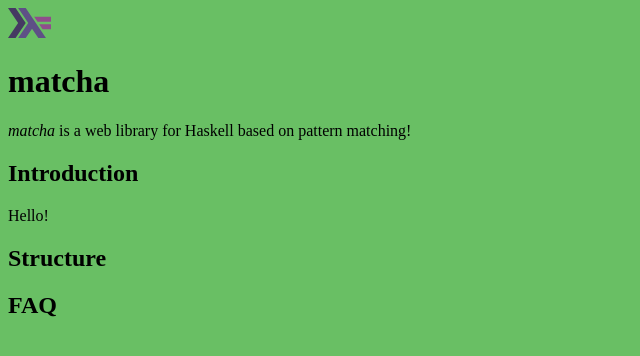
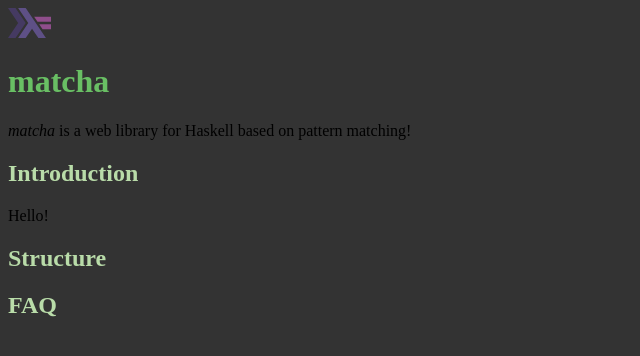
Before and after one commit to rashadg1030/matcha, a plain HTML site: page docs/dist/docs.html in a window 1280 px wide. Shown: the whole page, without its empty margins (0-640 px from the left). Drawn offline with Linux system fonts and the light colour scheme.

Commit message:
Add colors

```diff
--- a/docs/dist/docs.css
+++ b/docs/dist/docs.css
@@ -1,3 +1,11 @@
 body {
-    background-color: /* #B9DCA9  ;*/ #69bf64; /*Too Dark??*/
+    background-color: #333333; /* #B9DCA9  ;*/ /* #69bf64; */ /*Too Dark??*/
 }
+
+h1 {
+    color: #69bf64;
+}
+
+h2 {
+    color: #B9DCA9;
+}
```
